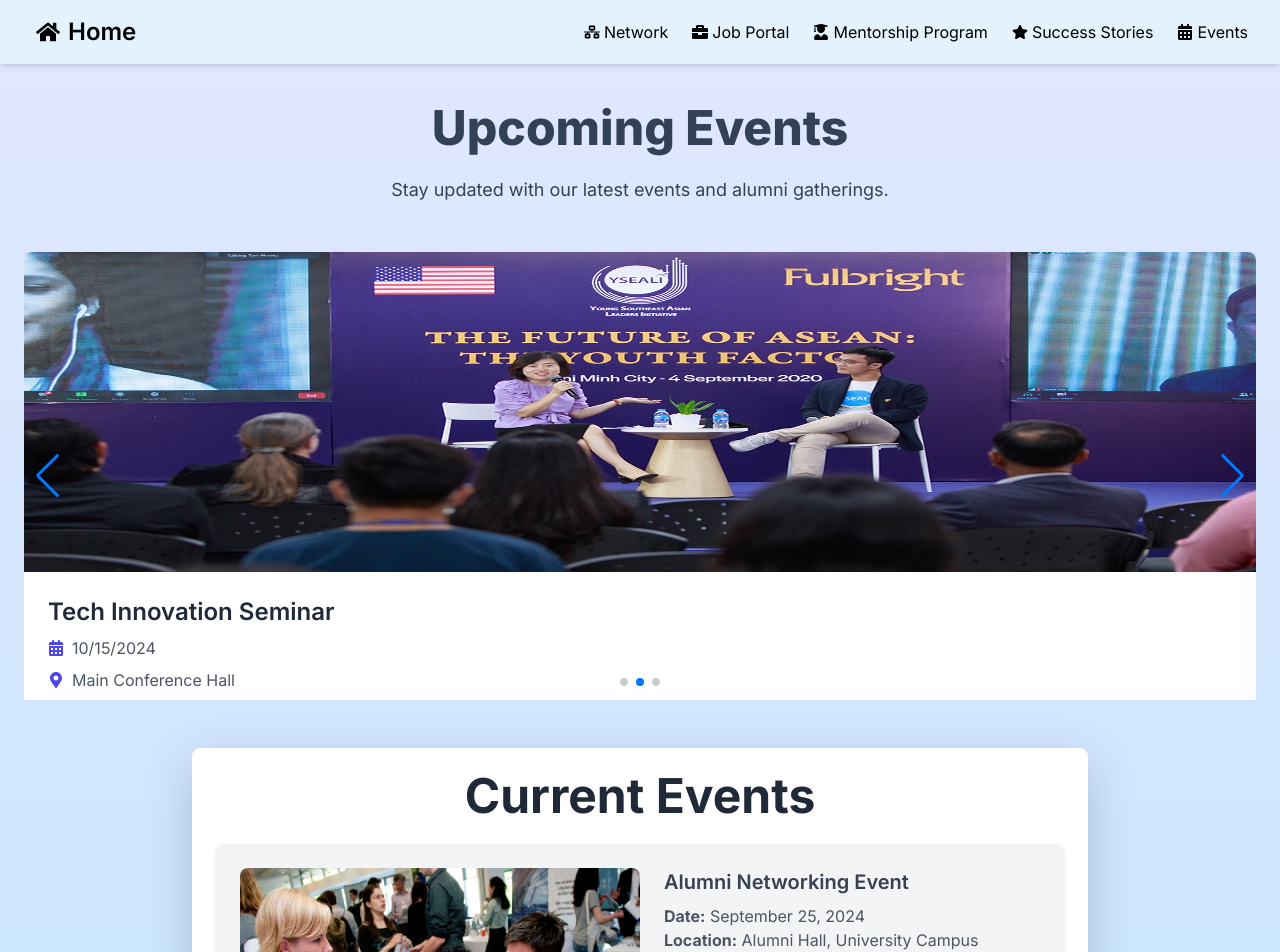
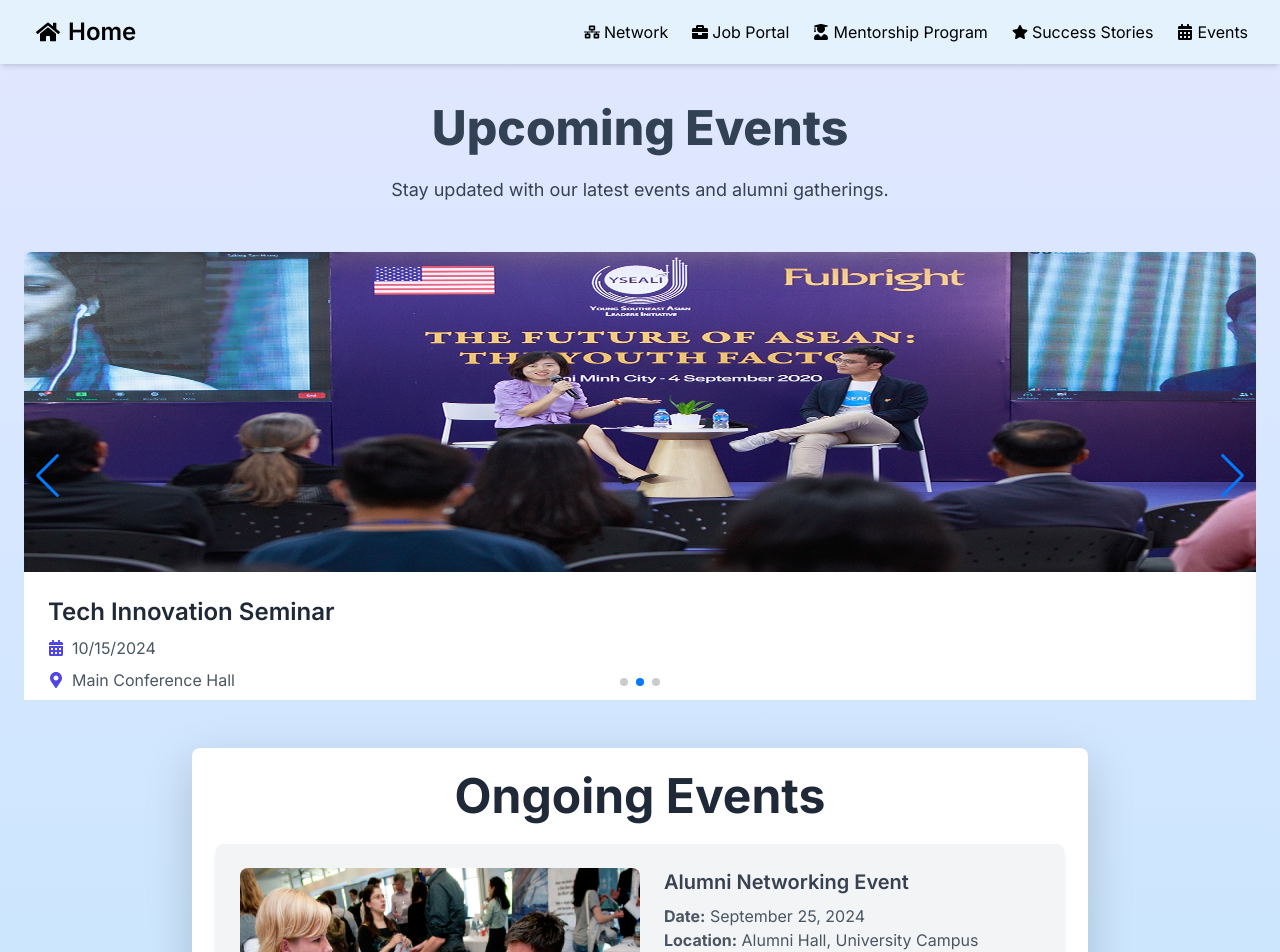
Before and after one commit to Rohityadav309/TechTitansSih, a React (Create React App) app in the folder client/: page /events in a window 1280 px wide. Shown: the top 952 px of the page. Built offline with nearby package versions, Linux system fonts and the light colour scheme.

Commit message:
eventpage changed

```diff
--- a/client/src/components/EventPage/EventPage.jsx
+++ b/client/src/components/EventPage/EventPage.jsx
@@ -103,7 +103,7 @@
 
 
       <div className="bg-white rounded-lg shadow-lg p-6 mx-auto max-w-4xl mb-12">
-  <h2 className="text-5xl font-bold text-gray-800 mb-6 text-center">Current Events</h2>
+  <h2 className="text-5xl font-bold text-gray-800 mb-6 text-center">Ongoing Events</h2>
   <div className="space-y-6">
     {[
       {
```
